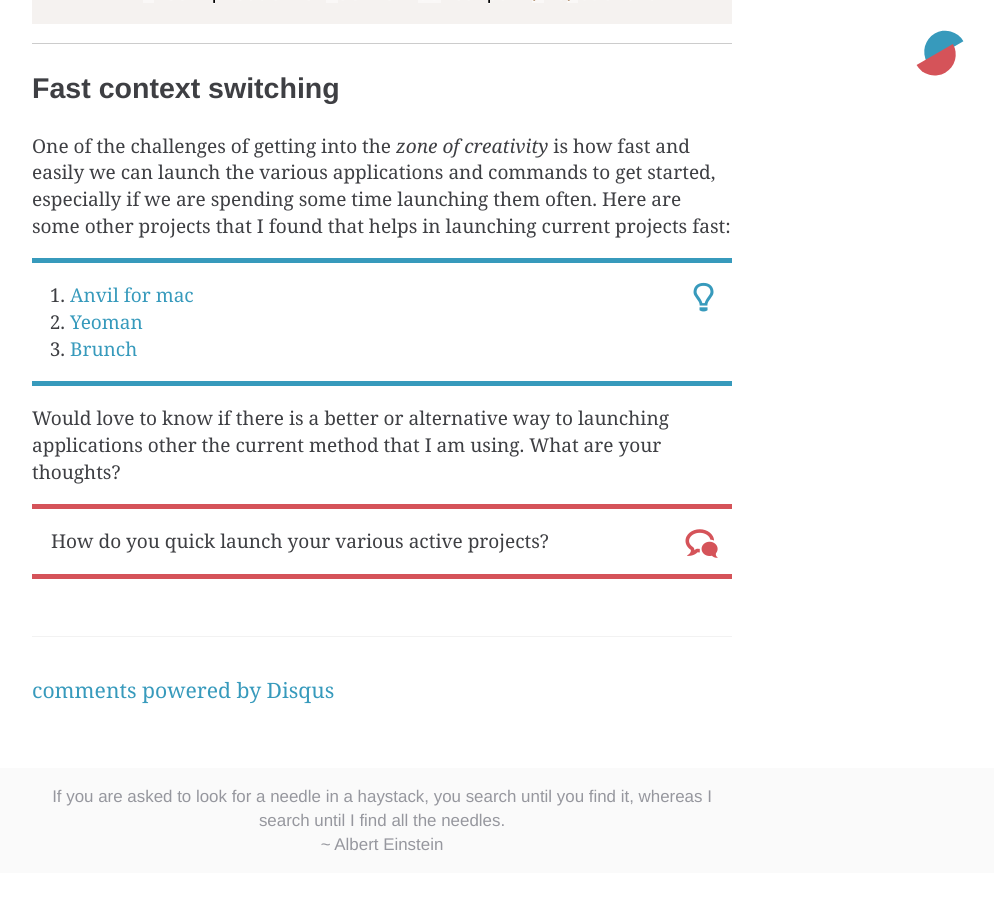
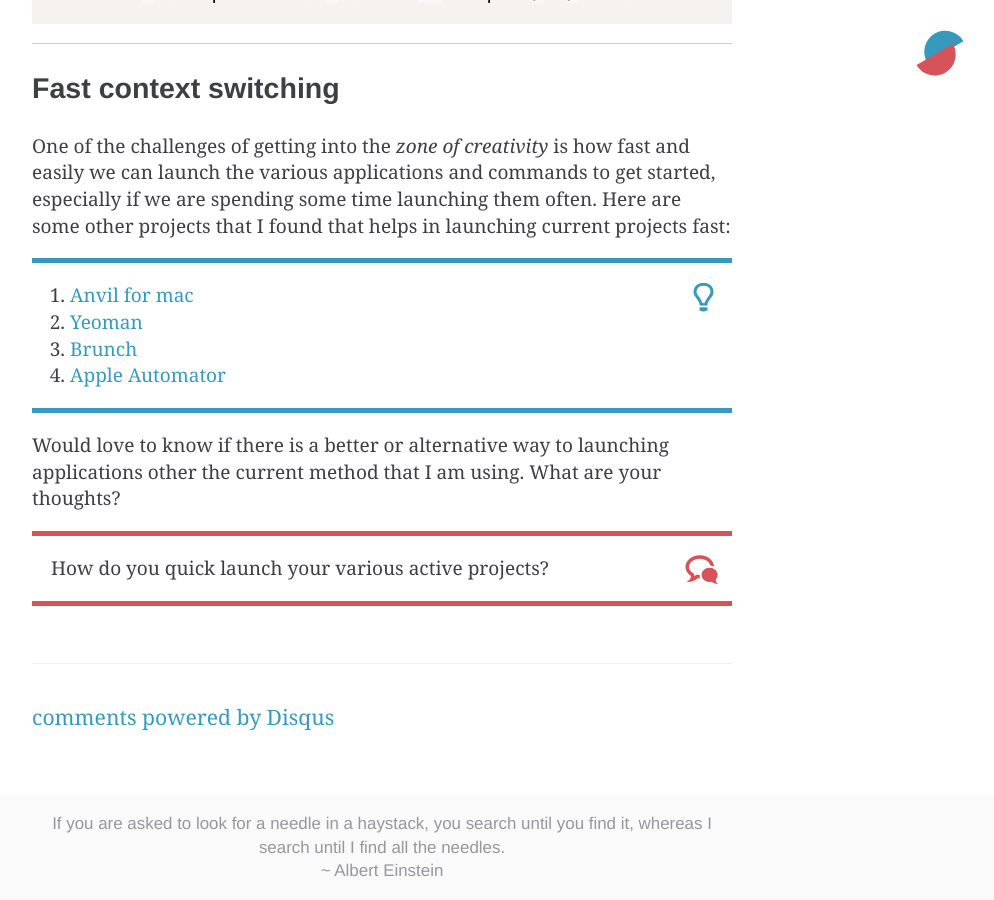
Before and after one commit to sayanee/blog, a Jekyll site: the page built from _posts/2014-01-12-quick-start.md, in a window 1280 px wide and 900 px high, scrolled down 6979 px. Shown: the whole window, without its empty margins (258-1252 px from the left). Built offline with Jekyll 4.4.1, drawn with Linux system fonts in a browser that asks for light colours; some web fonts are replaced; Markdown is read by kramdown in place of the engine named in the settings; comment, search, counter and statistics services are not loaded; before the commit the page ends 7852 px from its top, so only the background shows below that.

Commit message:
added another alternative way of quick launching

```diff
--- a/_posts/2014-01-12-quick-start.md
+++ b/_posts/2014-01-12-quick-start.md
@@ -213,6 +213,7 @@
     <li><a href="http://anvilformac.com/">Anvil for mac</a></li>
     <li><a href="http://yeoman.io/">Yeoman</a></li>
     <li><a href="http://brunch.io/">Brunch</a></li>
+    <li><a href="http://support.apple.com/kb/ht2488">Apple Automator</a></li>
 </ol>
 
 Would love to know if there is a better or alternative way to launching applications other the current method that I am using. What are your thoughts?
```
